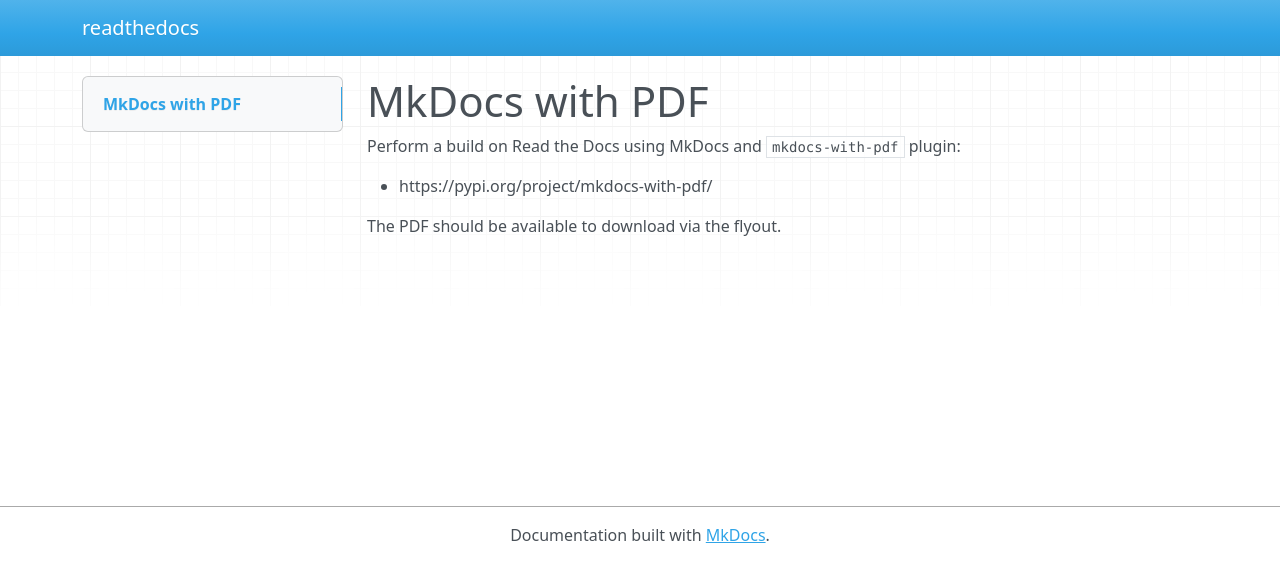
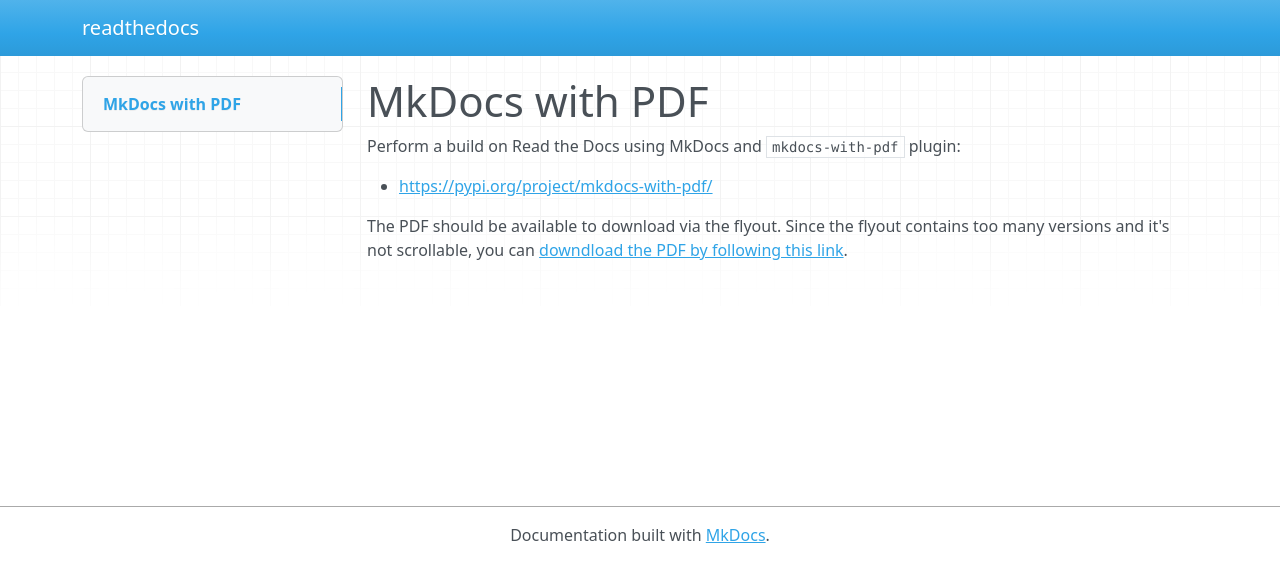
Before and after one commit to readthedocs/test-builds, an MkDocs documentation site: the page built from docs/index.md, in a window 1280 px wide. Shown: the top 582 px of the page. Built offline with MkDocs 1.6.1, drawn with Linux system fonts in a browser that asks for light colours; nearby versions of some CDN libraries.

Commit message:
Link to download PDF

```diff
--- a/docs/index.md
+++ b/docs/index.md
@@ -2,6 +2,8 @@
 
 Perform a build on Read the Docs using MkDocs and `mkdocs-with-pdf` plugin:
 
-* https://pypi.org/project/mkdocs-with-pdf/
+* [https://pypi.org/project/mkdocs-with-pdf/](https://pypi.org/project/mkdocs-with-pdf/)
 
 The PDF should be available to download via the flyout.
+Since the flyout contains too many versions and it's not scrollable,
+you can [downdload the PDF by following this link](https://test-builds.readthedocs.io/_/downloads/en/mkdocs-with-pdf/pdf/).
```
